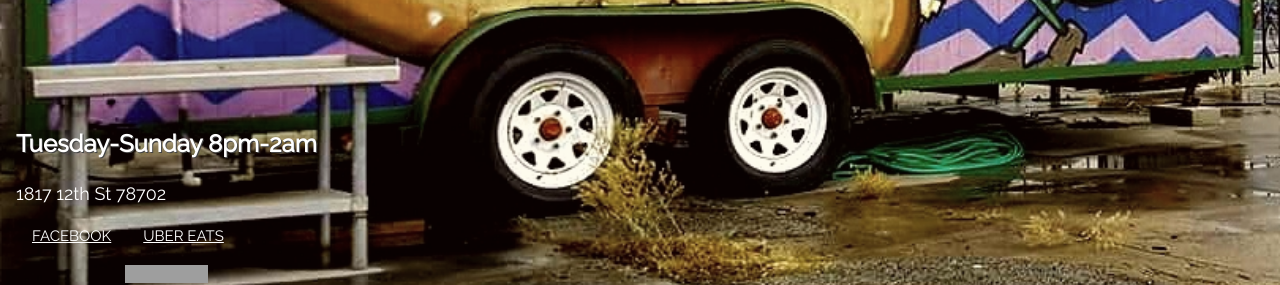
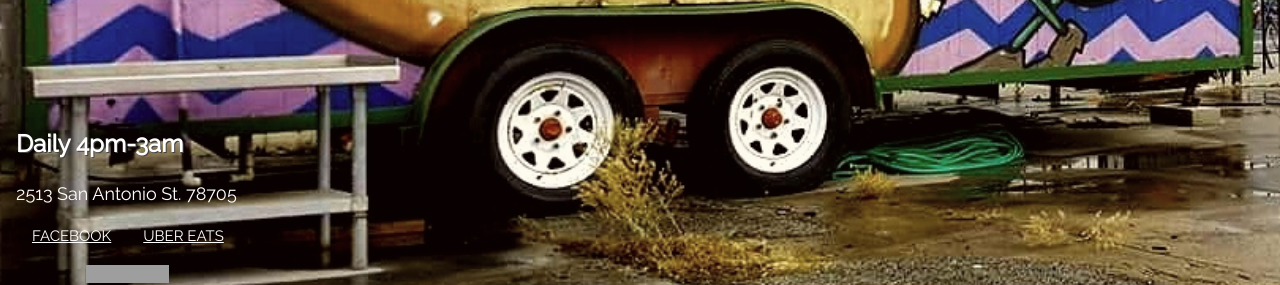
Before and after one commit to CrazyRickys/CrazyRickys.github.io, a plain HTML site: page index.html in a window 1280 px wide. Shown: the part 515-800 px from the top of the page. Drawn offline with nearby package versions, Linux system fonts and the light colour scheme; grey boxes are pictures that could not be loaded.

Commit message:
added new address and hours

```diff
--- a/index.html
+++ b/index.html
@@ -53,8 +53,8 @@ body, html {height: 100%}
     <p><button onclick="document.getElementById('merch').style.display='block'" class="w3-button w3-black">merch</button></p>
   </div>
   <div class="w3-display-bottomleft w3-container">
-    <h1 class="w3-xlarge" style="text-shadow:1px 1px 0 #444"><b>Tuesday-Sunday 8pm-2am</b></h1>
-    <p class="w3-large">1817 12th St 78702</p>
+    <h1 class="w3-xlarge" style="text-shadow:1px 1px 0 #444"><b>Daily 4pm-3am</b></h1>
+    <p class="w3-large">2513 San Antonio St. 78705</p>
     <p><a href="https://www.facebook.com/Crazy-Rickys-601269506561520/" class="w3-margin" target="_blank">FACEBOOK</a><a href="https://www.ubereats.com/austin/food-delivery/crazy-rickys/8X46CIiPRfabM7DkLQmsFA/" class="w3-margin" target="_blank">UBER EATS</a></p>
     <div align="center"><img src="http://simplehitcounter.com/hit.php?uid=2289714&f=16711680&b=0" border="0" height="18" width="83" alt="web counter"></div>
 
```
